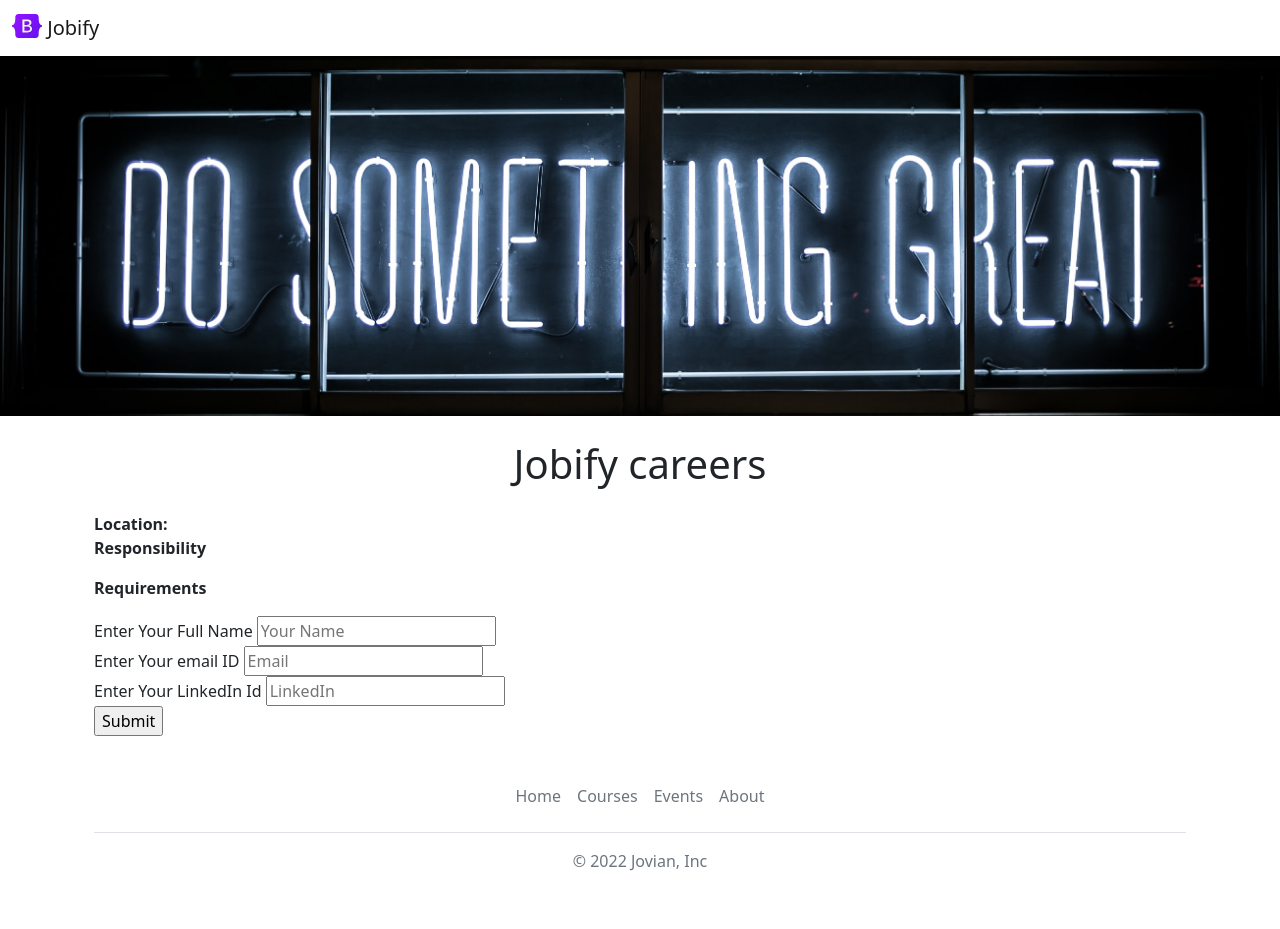
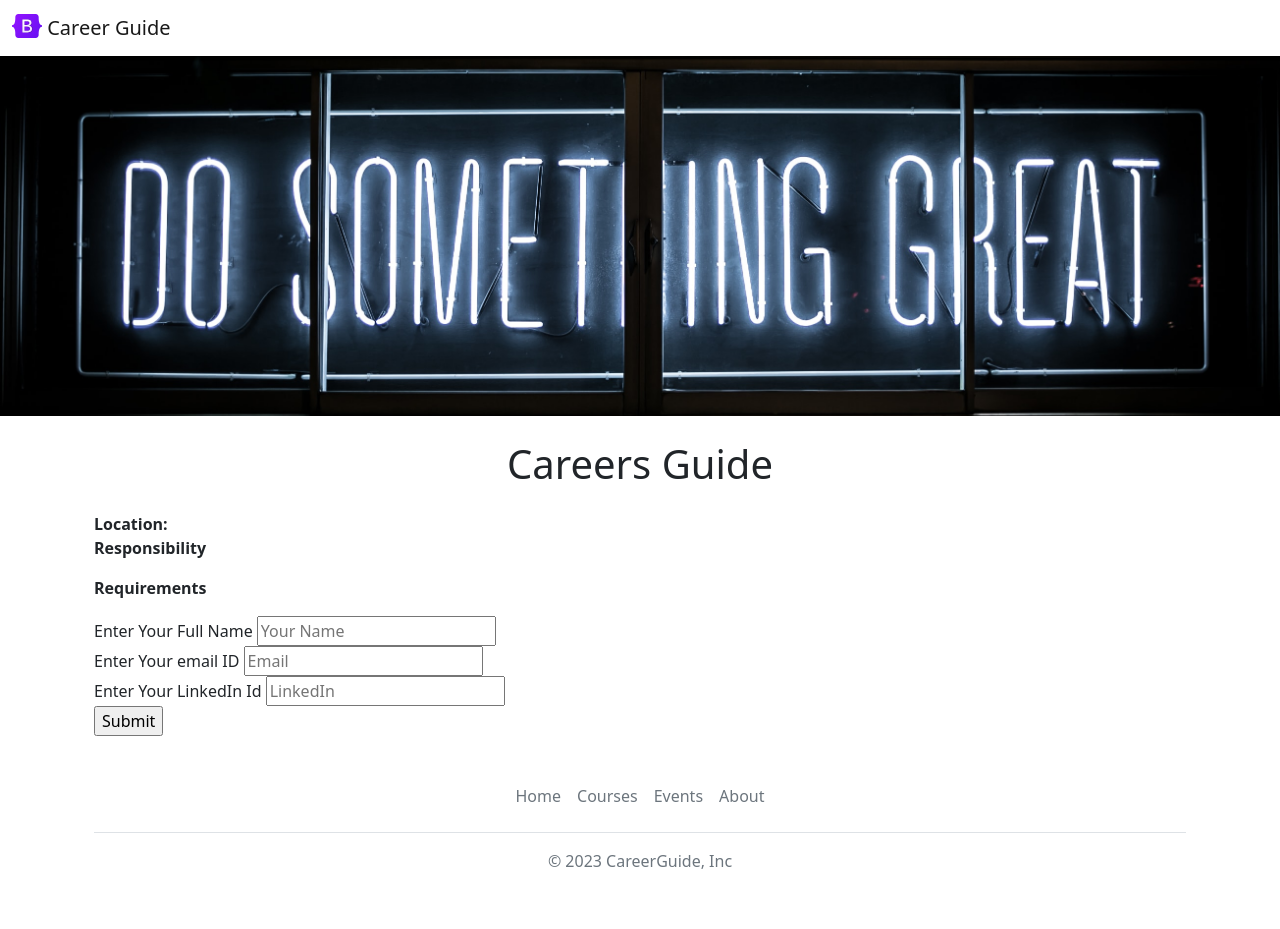
Before and after one commit to kavinraj2k1/FlaskFromYoutube, a Flask app: template templates/jobdescription.html in a window 1280 px wide. Run offline with Flask 3, Linux system fonts and the light colour scheme; the template is opened without the code that fills it, so the values that code supplies are empty.

Commit message:
some changes

```diff
--- a/templates/banner.html
+++ b/templates/banner.html
@@ -9,5 +9,5 @@
     <img class="img-fluid" id="banner" src="https://jovian-careers-website.aakashns.repl.co/static/banner.jpeg" >
     <div class="container">
       <h1 class="text-center mt-2 mb-4">
-        Jobify careers
+        Careers Guide
       </h1>
--- a/templates/footer.html
+++ b/templates/footer.html
@@ -1,12 +1,12 @@
 <div class="container">
   <footer class="py-3 my-4">
     <ul class="nav justify-content-center border-bottom pb-3 mb-3">
-      <li class="nav-item"><a  target="_blank" href="https://www.jovian.ai" class="nav-link px-2 text-muted">Home</a></li>
-      <li class="nav-item"><a  target="_blank" href="https://jovian.ai/learn" class="nav-link px-2 text-muted">Courses</a></li>
+      <li class="nav-item"><a  target="_blank" href="" class="nav-link px-2 text-muted">Home</a></li>
+      <li class="nav-item"><a  target="_blank" href="" class="nav-link px-2 text-muted">Courses</a></li>
 
-      <li class="nav-item"><a target="_blank" href="https://jovian.ai/events" class="nav-link px-2 text-muted">Events</a></li>
-      <li class="nav-item"><a  target="_blank" href="https://jovian.ai/about" class="nav-link px-2 text-muted">About</a></li>
+      <li class="nav-item"><a target="_blank" href="" class="nav-link px-2 text-muted">Events</a></li>
+      <li class="nav-item"><a  target="_blank" href="" class="nav-link px-2 text-muted">About</a></li>
     </ul>
-    <p class="text-center text-muted">&copy; 2022 Jovian, Inc</p>
+    <p class="text-center text-muted">&copy; 2023 CareerGuide, Inc</p>
   </footer>
 </div>
--- a/templates/home.html
+++ b/templates/home.html
@@ -1,7 +1,7 @@
 <!DOCTYPE html>
 <html>
   <head>
-    <title>JobIfy</title>
+    <title>Career Guide</title>
     <meta charset="utf-8">
     {%include 'bootstrap.html' %}
   </head>
--- a/templates/nav.html
+++ b/templates/nav.html
@@ -2,7 +2,7 @@
   <div class="container-fluid">
     <a class="navbar-brand" href="/">
       <img src="/static/logo.svg" alt="" width="30" height="24" class="d-inline-block align-text-top">
-      Jobify
+      Career Guide
     </a>
   </div>
 </nav>
```
